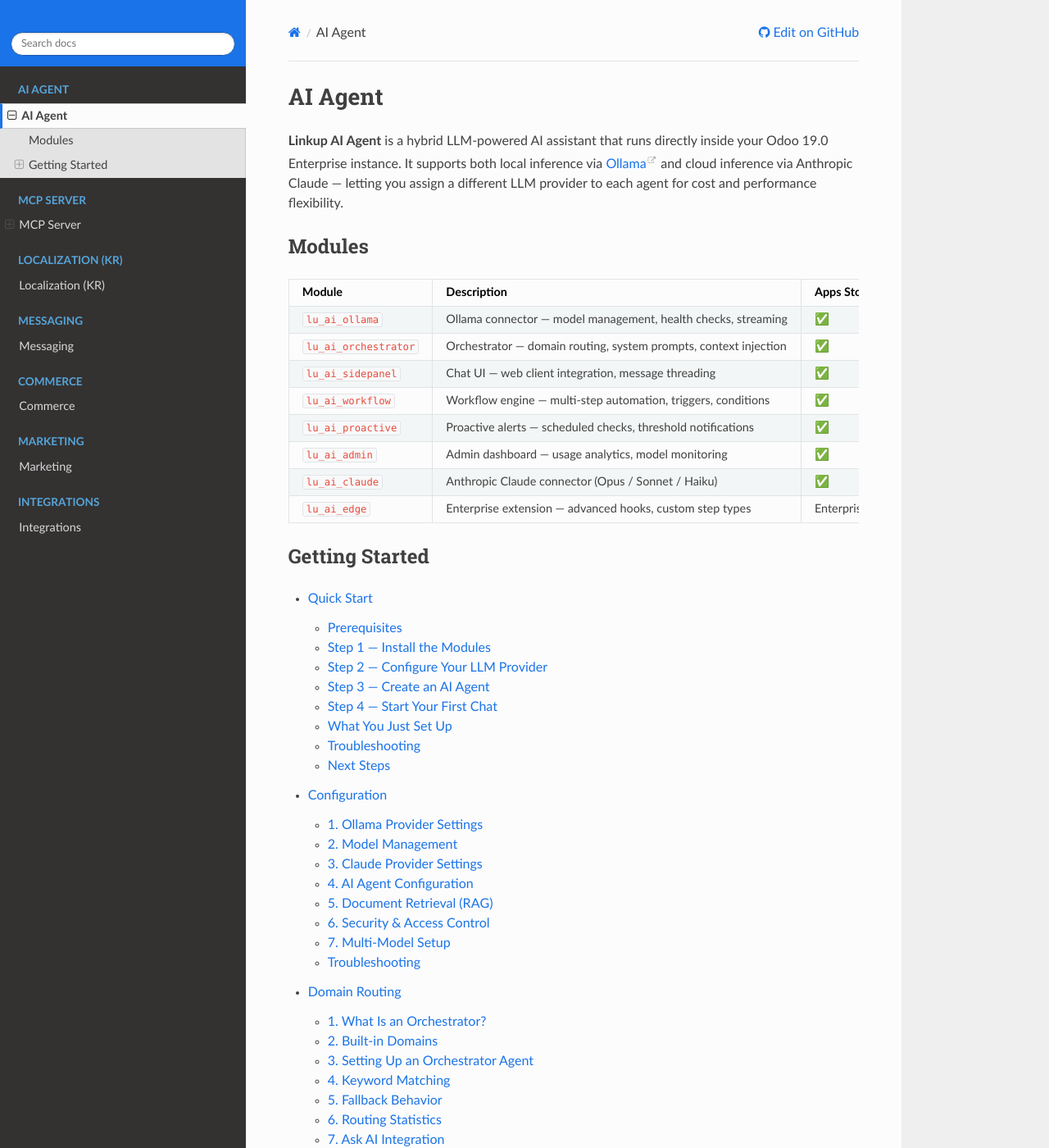
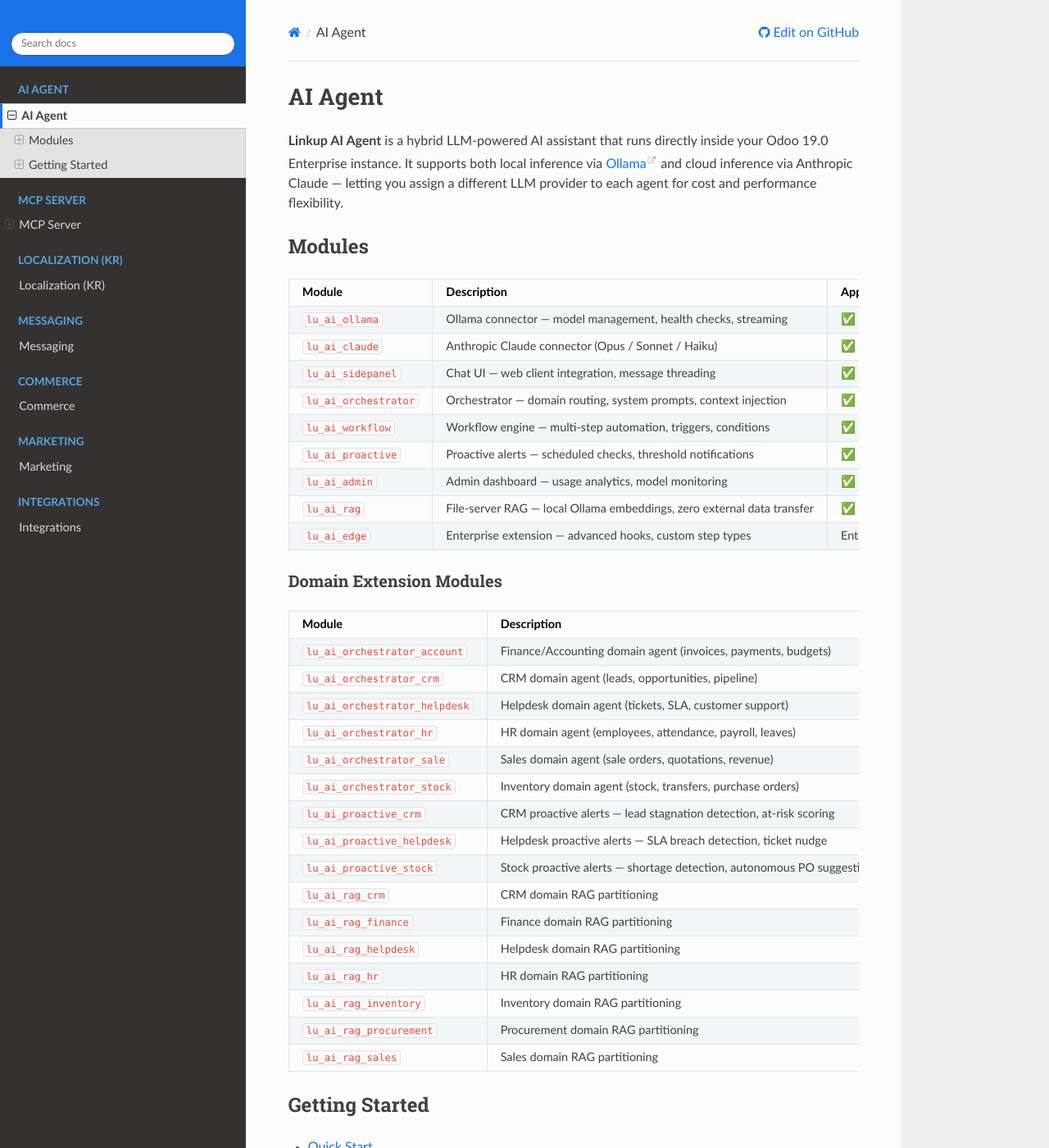
Before and after one commit to Linkup2017/linkup-docs, a Sphinx documentation site: the page built from docs/ai-agent/index.rst, in a window 1280 px wide and 1400 px high. Shown: the whole window at 82% size. Built offline with Sphinx 7.4.7 and the Read the Docs theme 3.1.0, drawn with Linux system fonts in a browser that asks for light colours.

Commit message:
docs(ai-agent): add missing lu_ai modules to module index
Add lu_ai_rag (core + 7 domain partitions), lu_ai_orchestrator domain
agents (account/crm/helpdesk/hr/sale/stock), and lu_ai_proactive domain
modules (crm/helpdesk/stock) discovered from source.

Co-Authored-By: Claude Sonnet 4.6 <noreply@anthropic.com>

```diff
--- a/docs/ai-agent/index.rst
+++ b/docs/ai-agent/index.rst
@@ -20,11 +20,14 @@ Modules
    * - ``lu_ai_ollama``
      - Ollama connector — model management, health checks, streaming
      - |check|
-   * - ``lu_ai_orchestrator``
-     - Orchestrator — domain routing, system prompts, context injection
+   * - ``lu_ai_claude``
+     - Anthropic Claude connector (Opus / Sonnet / Haiku)
      - |check|
    * - ``lu_ai_sidepanel``
      - Chat UI — web client integration, message threading
+     - |check|
+   * - ``lu_ai_orchestrator``
+     - Orchestrator — domain routing, system prompts, context injection
      - |check|
    * - ``lu_ai_workflow``
      - Workflow engine — multi-step automation, triggers, conditions
@@ -35,12 +38,71 @@ Modules
    * - ``lu_ai_admin``
      - Admin dashboard — usage analytics, model monitoring
      - |check|
-   * - ``lu_ai_claude``
-     - Anthropic Claude connector (Opus / Sonnet / Haiku)
+   * - ``lu_ai_rag``
+     - File-server RAG — local Ollama embeddings, zero external data transfer
      - |check|
    * - ``lu_ai_edge``
      - Enterprise extension — advanced hooks, custom step types
      - Enterprise
+
+Domain Extension Modules
+^^^^^^^^^^^^^^^^^^^^^^^^
+
+.. list-table::
+   :header-rows: 1
+   :widths: 35 50 15
+
+   * - Module
+     - Description
+     - Base
+   * - ``lu_ai_orchestrator_account``
+     - Finance/Accounting domain agent (invoices, payments, budgets)
+     - orchestrator
+   * - ``lu_ai_orchestrator_crm``
+     - CRM domain agent (leads, opportunities, pipeline)
+     - orchestrator
+   * - ``lu_ai_orchestrator_helpdesk``
+     - Helpdesk domain agent (tickets, SLA, customer support)
+     - orchestrator
+   * - ``lu_ai_orchestrator_hr``
+     - HR domain agent (employees, attendance, payroll, leaves)
+     - orchestrator
+   * - ``lu_ai_orchestrator_sale``
+     - Sales domain agent (sale orders, quotations, revenue)
+     - orchestrator
+   * - ``lu_ai_orchestrator_stock``
+     - Inventory domain agent (stock, transfers, purchase orders)
+     - orchestrator
+   * - ``lu_ai_proactive_crm``
+     - CRM proactive alerts — lead stagnation detection, at-risk scoring
+     - proactive
+   * - ``lu_ai_proactive_helpdesk``
+     - Helpdesk proactive alerts — SLA breach detection, ticket nudge
+     - proactive
+   * - ``lu_ai_proactive_stock``
+     - Stock proactive alerts — shortage detection, autonomous PO suggestion
+     - proactive
+   * - ``lu_ai_rag_crm``
+     - CRM domain RAG partitioning
+     - rag
+   * - ``lu_ai_rag_finance``
+     - Finance domain RAG partitioning
+     - rag
+   * - ``lu_ai_rag_helpdesk``
+     - Helpdesk domain RAG partitioning
+     - rag
+   * - ``lu_ai_rag_hr``
+     - HR domain RAG partitioning
+     - rag
+   * - ``lu_ai_rag_inventory``
+     - Inventory domain RAG partitioning
+     - rag
+   * - ``lu_ai_rag_procurement``
+     - Procurement domain RAG partitioning
+     - rag
+   * - ``lu_ai_rag_sales``
+     - Sales domain RAG partitioning
+     - rag
 
 .. |check| unicode:: U+2705
 
```
